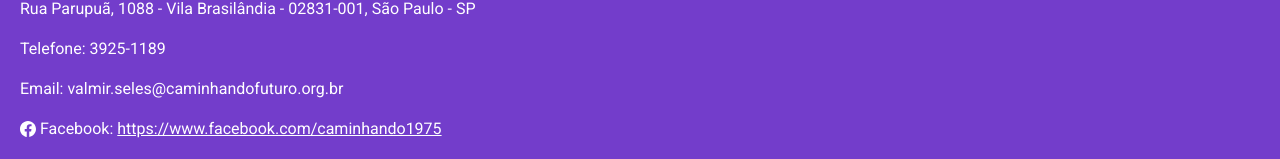
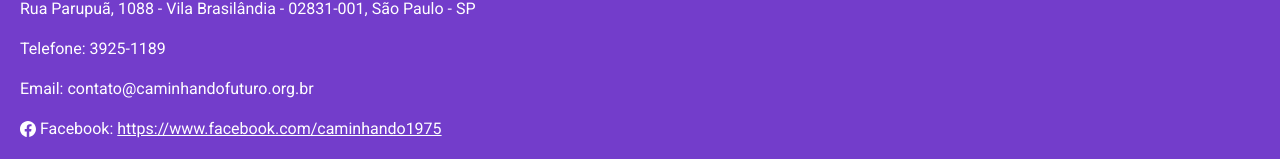
Before and after one commit to EugenioMaria/CPOF, an Angular app: page / in a window 1280 px wide. Shown: the part 4765-4924 px from the top of the page. Built offline with nearby package versions, Linux system fonts and the light colour scheme.

Commit message:
ajuste email contato footer

```diff
--- a/src/app/features/footer/footer.component.html
+++ b/src/app/features/footer/footer.component.html
@@ -33,7 +33,7 @@
   <img src="../../../assets/images/cpof_logo_completo.png" alt="">
   <p class="address">Rua Parupuã, 1088 - Vila Brasilândia - 02831-001, São Paulo - SP</p>
   <p id="contact">Telefone: 3925-1189</p>
-  <p>Email: valmir.seles@caminhandofuturo.org.br</p>
+  <p>Email: contato@caminhandofuturo.org.br</p>
   <p>
     <svg xmlns="http://www.w3.org/2000/svg" width="16" height="16" fill="currentColor" class="bi bi-facebook" viewBox="0 0 16 16">
       <path d="M16 8.049c0-4.446-3.582-8.05-8-8.05C3.58 0-.002 3.603-.002 8.05c0 4.017 2.926 7.347 6.75 7.951v-5.625h-2.03V8.05H6.75V6.275c0-2.017 1.195-3.131 3.022-3.131.876 0 1.791.157 1.791.157v1.98h-1.009c-.993 0-1.303.621-1.303 1.258v1.51h2.218l-.354 2.326H9.25V16c3.824-.604 6.75-3.934 6.75-7.951z" />
```
